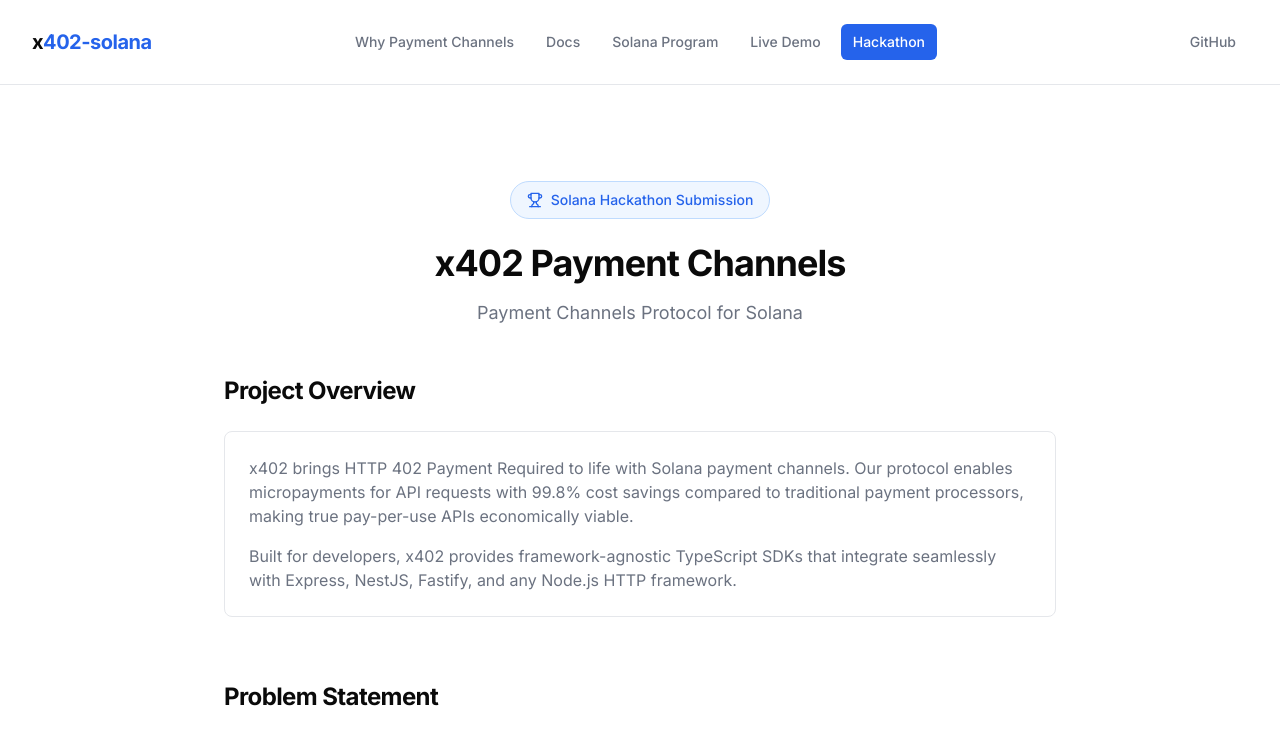
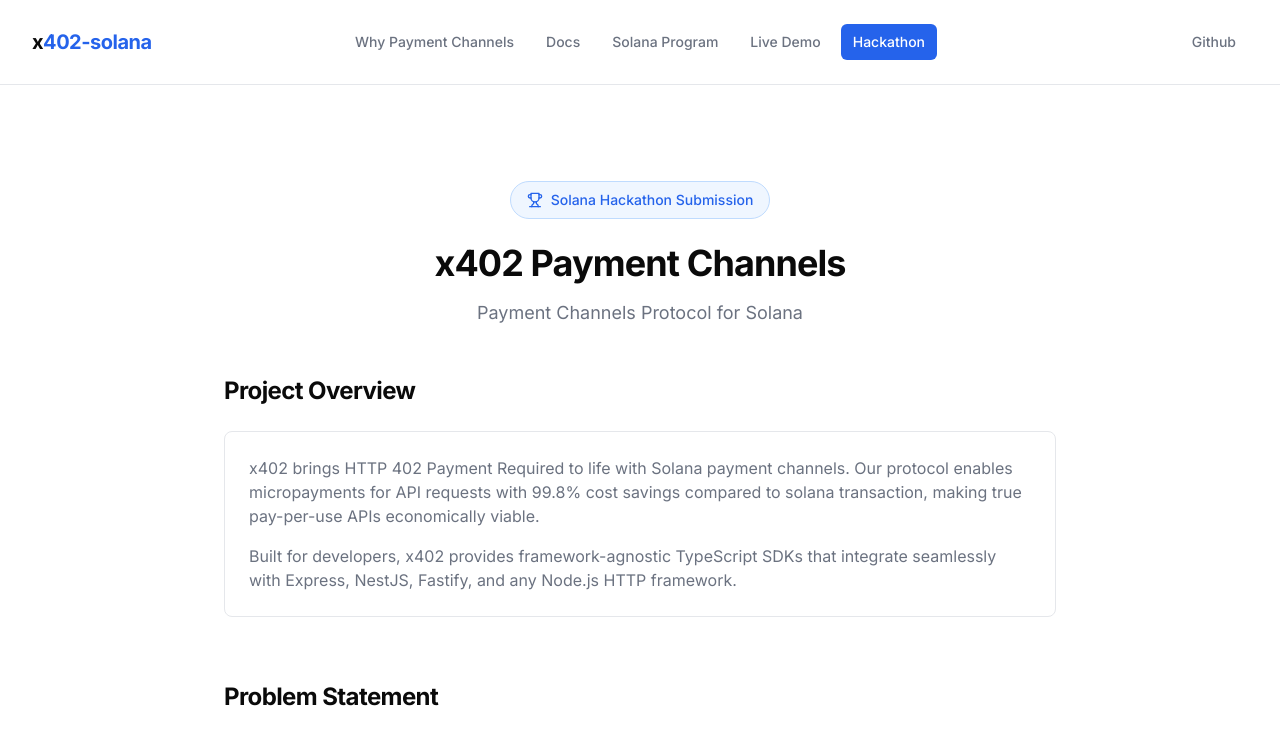
Before and after one commit to BOBER3r/x402-solana-website, a Next.js app: page /hackathon in a window 1280 px wide. Shown: the top 735 px of the page. Built offline with nearby package versions, Linux system fonts and the light colour scheme.

Commit message:
text updates

```diff
--- a/app/hackathon/page.tsx
+++ b/app/hackathon/page.tsx
@@ -35,7 +35,7 @@
               <p className="text-muted mb-4">
                 x402 brings HTTP 402 Payment Required to life with Solana payment channels.
                 Our protocol enables micropayments for API requests with 99.8% cost savings
-                compared to traditional payment processors, making true pay-per-use APIs economically viable.
+                compared to solana transaction, making true pay-per-use APIs economically viable.
               </p>
               <p className="text-muted">
                 Built for developers, x402 provides framework-agnostic TypeScript SDKs that integrate
--- a/app/page.tsx
+++ b/app/page.tsx
@@ -53,7 +53,7 @@
               className="text-4xl font-bold tracking-tight sm:text-5xl lg:text-6xl mb-6"
               variants={fadeInUp}
             >
-              Two Ways to Pay.<br />
+              BOBERPay.<br />
               One Verification API.<br />
               <span className="text-primary">Zero Compromises.</span>
             </motion.h1>
--- a/components/Header.tsx
+++ b/components/Header.tsx
@@ -69,12 +69,12 @@
 
         <div className="hidden lg:flex lg:flex-1 lg:justify-end">
           <Link
-            href="https://github.com/BOBER3r"
+            href="https://github.com/BOBER3r/solana-payment-channel-kit"
             target="_blank"
             rel="noopener noreferrer"
             className="px-3 py-2 rounded-md text-sm font-medium text-muted hover:text-foreground hover:bg-blue-50 transition-all duration-200"
           >
-            GitHub
+            Github
           </Link>
         </div>
       </nav>
```
